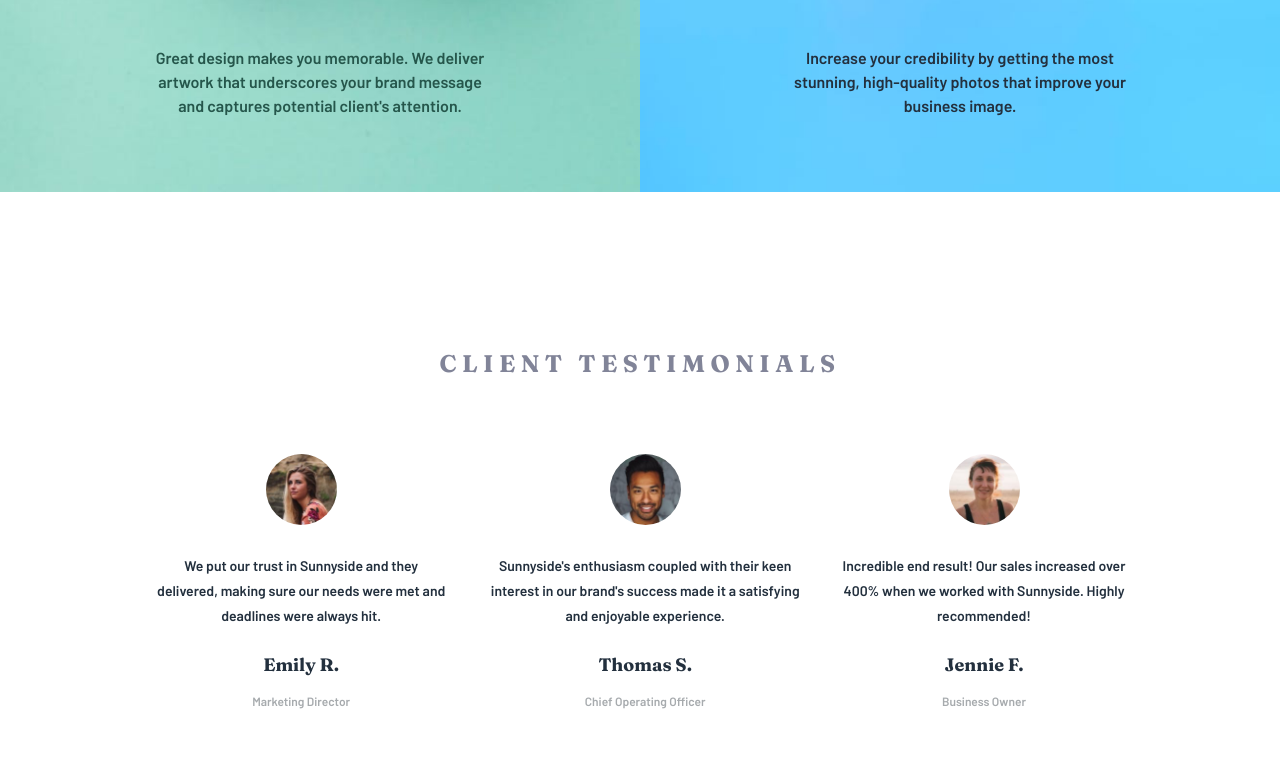
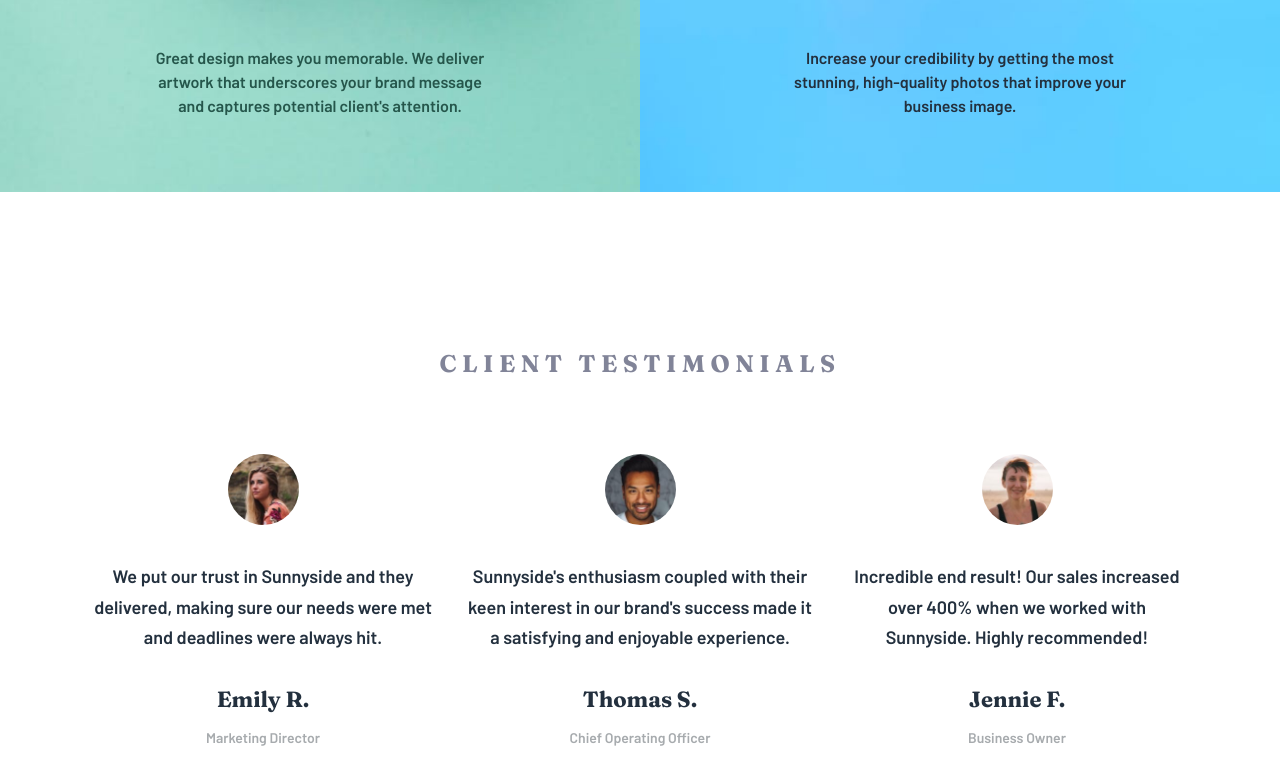
Before and after one commit to moniquedsilva/sunnyside-agency, a Vue app: page / in a window 1280 px wide. Shown: the part 2366-3150 px from the top of the page. Built offline with nearby package versions, Linux system fonts and the light colour scheme.

Commit message:
feat: desktop ver

```diff
--- a/src/components/Testimonials/index.vue
+++ b/src/components/Testimonials/index.vue
@@ -6,7 +6,7 @@
         <img :src="item.img" :alt="item.name" class="testimonials__img" />
         <p class="testimonials__paragraph">{{ item.text }}</p>
         <h4 class="testimonials__name">{{ item.name }}</h4>
-        <span class="testimonials__profession">{{ item.profession }}</span>
+        <span class="testimonials__span">{{ item.profession }}</span>
       </article>
     </div>
   </section>
@@ -30,6 +30,7 @@ export default {
   display: flex;
   flex-direction: column;
   align-items: center;
+  justify-content: center;
   &__title {
     font: 0.9375rem $fraunces;
     color: $dark-gray-blue;
@@ -61,7 +62,7 @@ export default {
     font: 1.125rem $fraunces;
     color: $dark-desaturated-blue;
   }
-  &__profession {
+  &__span {
     font: 0.75rem $barlow;
     color: $grayish-blue;
   }
@@ -69,18 +70,53 @@ export default {
 
 @media (min-width: 48em) {
   .testimonials {
-    padding: 4.9rem 0;
     &__title {
       font: 1.5rem $fraunces;
       letter-spacing: 0.23em;
       margin: 4.9rem 0 2.375rem 0;
     }
     &__clients {
+      align-items: center;
+      width: 80%;
+      text-align: center;
+    }
+    &__paragraph {
+      width: 345px;
+      height: 92px;
+      margin: 2rem 0;
+      font: 1.125rem $barlow;
+      line-height: 30.33px;
+      color: $dark-desaturated-blue;
+    }
+    &__name {
+      font: 1.375rem $fraunces;
+    }
+    &__span {
+      font: 0.875rem $barlow;
+    }
+  }
+}
+
+@media (min-width: 64em) {
+  .testimonials {
+    padding: 4.9rem 0;
+    &__clients {
+      justify-content: space-around;
       flex-direction: row;
+      flex-wrap: wrap;
+      gap: 2.5rem;
+      margin: 2.375rem 0 4.9rem 0;
+    }
+  }
+}
+
+@media (min-width: 75em) {
+  .testimonials {
+    &__clients {
+      justify-content: center;
+      flex-direction: row;
+      flex-wrap: nowrap;
       gap: 2rem;
-      width: 76%;
-      margin: 2.375rem 0 4.9rem 0;
-      text-align: center;
     }
   }
 }
```
